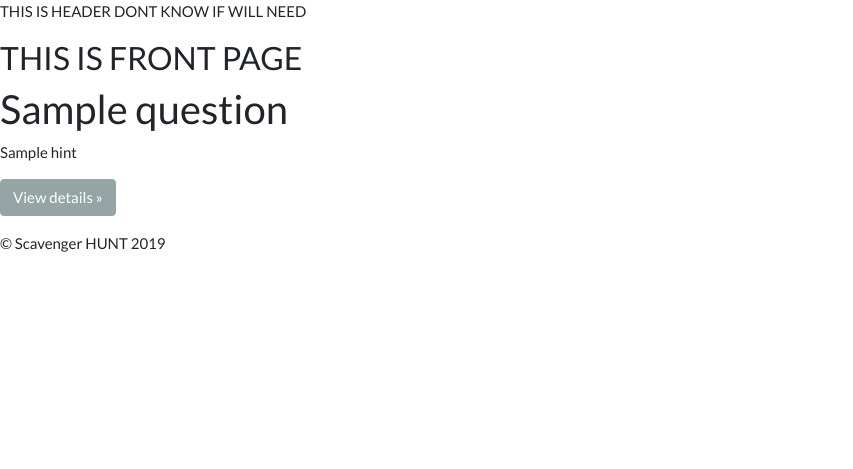
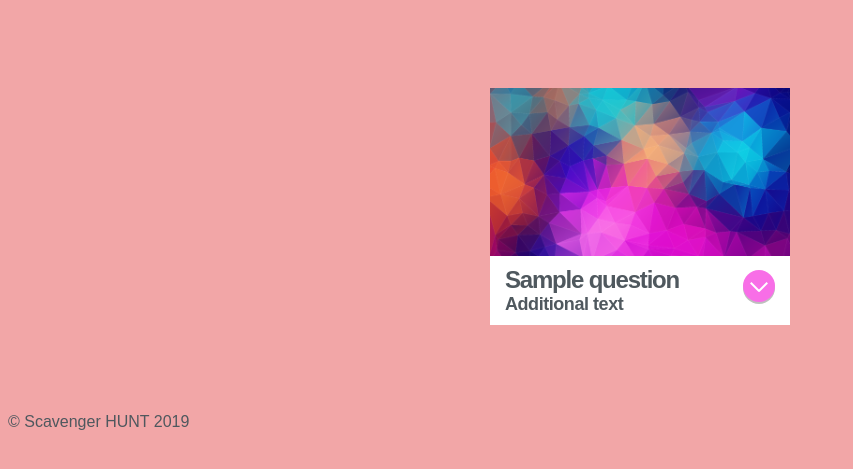
Before and after one commit to justinasc/scavenger-hunt, a PHP site: the page made by templates/frontpage.php in a window 1280 px wide. Shown: the top 469 px of the page, without its empty margins (0-853 px from the left). Run offline with PHP 8.4, Linux system fonts and the light colour scheme; the template is opened without the code that fills it: most values are stand-ins (such as "Sample title", 1, 10 or a date in 2020); some libraries are stand-ins or nearby versions; some web fonts are replaced.

Commit message:
Added question template, getting single question and ui

```diff
--- /dev/null
+++ b/css/style.css
@@ -0,0 +1,201 @@
+@font-face {
+    font-family: 'Source Sans Pro';
+    font-style: normal;
+    font-weight: 200;
+    src: local('Source Sans Pro ExtraLight'), local('SourceSansPro-ExtraLight'), url(https://fonts.gstatic.com/s/sourcesanspro/v13/6xKydSBYKcSV-LCoeQqfX1RYOo3i94_wlxdr.ttf) format('truetype');
+  }
+  @font-face {
+    font-family: 'Source Sans Pro';
+    font-style: normal;
+    font-weight: 300;
+    src: local('Source Sans Pro Light'), local('SourceSansPro-Light'), url(https://fonts.gstatic.com/s/sourcesanspro/v13/6xKydSBYKcSV-LCoeQqfX1RYOo3ik4zwlxdr.ttf) format('truetype');
+  }
+  @font-face {
+    font-family: 'Source Sans Pro';
+    font-style: normal;
+    font-weight: 400;
+    src: local('Source Sans Pro Regular'), local('SourceSansPro-Regular'), url(https://fonts.gstatic.com/s/sourcesanspro/v13/6xK3dSBYKcSV-LCoeQqfX1RYOo3qOK7g.ttf) format('truetype');
+  }
+  @font-face {
+    font-family: 'Source Sans Pro';
+    font-style: normal;
+    font-weight: 600;
+    src: local('Source Sans Pro SemiBold'), local('SourceSansPro-SemiBold'), url(https://fonts.gstatic.com/s/sourcesanspro/v13/6xKydSBYKcSV-LCoeQqfX1RYOo3i54rwlxdr.ttf) format('truetype');
+  }
+  @font-face {
+    font-family: 'Source Sans Pro';
+    font-style: normal;
+    font-weight: 700;
+    src: local('Source Sans Pro Bold'), local('SourceSansPro-Bold'), url(https://fonts.gstatic.com/s/sourcesanspro/v13/6xKydSBYKcSV-LCoeQqfX1RYOo3ig4vwlxdr.ttf) format('truetype');
+  }
+  @font-face {
+    font-family: 'Source Sans Pro';
+    font-style: normal;
+    font-weight: 900;
+    src: local('Source Sans Pro Black'), local('SourceSansPro-Black'), url(https://fonts.gstatic.com/s/sourcesanspro/v13/6xKydSBYKcSV-LCoeQqfX1RYOo3iu4nwlxdr.ttf) format('truetype');
+  }
+  body {
+    background: #f2a6a7;
+    color: #4f585e;
+    font-family: 'Source Sans Pro', sans-serif;
+    text-rendering: optimizeLegibility;
+  }
+  a.btn {
+    background: #f86ee7;
+    border-radius: 4px;
+    box-shadow: 0 2px 0px 0 rgba(0, 0, 0, 0.25);
+    color: #ffffff;
+    display: inline-block;
+    padding: 6px 30px 8px;
+    position: relative;
+    text-decoration: none;
+    transition: all 0.1s 0s ease-out;
+  }
+  .no-touch a.btn:hover {
+    background: #f03adf;
+    box-shadow: 0px 8px 2px 0 rgba(0, 0, 0, 0.075);
+    -webkit-transform: translateY(-2px);
+            transform: translateY(-2px);
+    transition: all 0.25s 0s ease-out;
+  }
+  .no-touch a.btn:active,
+  a.btn:active {
+    background: #f03adf;
+    box-shadow: 0 1px 0px 0 rgba(255, 255, 255, 0.25);
+    -webkit-transform: translate3d(0, 1px, 0);
+            transform: translate3d(0, 1px, 0);
+    transition: all 0.025s 0s ease-out;
+  }
+  div.cards {
+    margin: 80px auto;
+    max-width: 960px;
+    text-align: center;
+  }
+  div.card {
+    background: #ffffff;
+    display: inline-block;
+    margin: 8px;
+    max-width: 300px;
+    -webkit-perspective: 1000;
+            perspective: 1000;
+    position: relative;
+    text-align: left;
+    transition: all 0.3s 0s ease-in;
+    z-index: 1;
+  }
+  div.card img {
+    max-width: 300px;
+  }
+  div.card div.card-title {
+    background: #ffffff;
+    padding: 6px 15px 10px;
+    position: relative;
+    z-index: 0;
+  }
+  div.card div.card-title a.toggle-info {
+    border-radius: 32px;
+    height: 32px;
+    padding: 0;
+    position: absolute;
+    right: 15px;
+    top: 10px;
+    width: 32px;
+  }
+  div.card div.card-title a.toggle-info span {
+    background: #ffffff;
+    display: block;
+    height: 2px;
+    position: absolute;
+    top: 16px;
+    transition: all 0.15s 0s ease-out;
+    width: 12px;
+  }
+  div.card div.card-title a.toggle-info span.left {
+    right: 14px;
+    -webkit-transform: rotate(45deg);
+            transform: rotate(45deg);
+  }
+  div.card div.card-title a.toggle-info span.right {
+    left: 14px;
+    -webkit-transform: rotate(-45deg);
+            transform: rotate(-45deg);
+  }
+  div.card div.card-title h2 {
+    font-size: 24px;
+    font-weight: 700;
+    letter-spacing: -0.05em;
+    margin: 0;
+    padding: 0;
+  }
+  div.card div.card-title h2 small {
+    display: block;
+    font-size: 18px;
+    font-weight: 600;
+    letter-spacing: -0.025em;
+  }
+  div.card div.card-description {
+    padding: 0 15px 10px;
+    position: relative;
+    font-size: 14px;
+  }
+  div.card div.card-actions {
+    box-shadow: 0 2px 0px 0 rgba(0, 0, 0, 0.075);
+    padding: 10px 15px 20px;
+    text-align: center;
+  }
+  div.card div.card-flap {
+    background: #d9d9d9;
+    position: absolute;
+    width: 100%;
+    -webkit-transform-origin: top;
+            transform-origin: top;
+    -webkit-transform: rotateX(-90deg);
+            transform: rotateX(-90deg);
+  }
+  div.card div.flap1 {
+    transition: all 0.3s 0.3s ease-out;
+    z-index: -1;
+  }
+  div.card div.flap2 {
+    transition: all 0.3s 0s ease-out;
+    z-index: -2;
+  }
+  div.cards.showing div.card {
+    cursor: pointer;
+    opacity: 0.6;
+    -webkit-transform: scale(0.88);
+            transform: scale(0.88);
+  }
+  .no-touch div.cards.showing div.card:hover {
+    opacity: 0.94;
+    -webkit-transform: scale(0.92);
+            transform: scale(0.92);
+  }
+  div.card.show {
+    opacity: 1 !important;
+    -webkit-transform: scale(1) !important;
+            transform: scale(1) !important;
+  }
+  div.card.show div.card-title a.toggle-info {
+    background: #f86ee7 !important;
+  }
+  div.card.show div.card-title a.toggle-info span {
+    top: 15px;
+  }
+  div.card.show div.card-title a.toggle-info span.left {
+    right: 10px;
+  }
+  div.card.show div.card-title a.toggle-info span.right {
+    left: 10px;
+  }
+  div.card.show div.card-flap {
+    background: #ffffff;
+    -webkit-transform: rotateX(0deg);
+            transform: rotateX(0deg);
+  }
+  div.card.show div.flap1 {
+    transition: all 0.3s 0s ease-out;
+  }
+  div.card.show div.flap2 {
+    transition: all 0.3s 0.2s ease-out;
+  }
--- a/templates/frontpage.php
+++ b/templates/frontpage.php
@@ -1,16 +1,30 @@
 <?php include 'inc/header.php';?>
 
-<h3>THIS IS FRONT PAGE</h3>
-
-<?php foreach($questions as $question): ?>
-    <div class="row">
-      <div class="col-md-12">
-        <h2><?php echo $question->question; ?></h2>
-        <p><?php echo $question->hint; ?></p>
-        <p><a class="btn btn-secondary" href="job.php?id=<?php echo $job->id; ?>" role="button">View details &raquo;</a></p>
+<div class="cards">
+  <?php foreach($questions as $question): ?>
+    <div class="card">
+      <img class="card__image" src="images/post-background.png" alt="wave" />
+      <div class="card-title">
+        <a href="#" class="toggle-info btn">
+          <span class="left"></span>
+          <span class="right"></span>
+        </a>
+        <h2><?php echo $question->question; ?>
+        <small>Additional text</small>
+        </h2>
       </div>
-
+      <div class="card-flap flap1">
+      <div class="card-description">
+        Some more text?
+      </div>
+      <div class="card-flap flap2">
+        <div class="card-actions">
+          <a href="http://localhost/treasure-hunt/question.php?id=<?php echo $question->id; ?>" class="btn" target="_self">Question</a>
+        </div>
+      </div>
     </div>
-<?php endforeach; ?>
+    </div>
+  <?php endforeach; ?>
+</div>
 
 <?php include 'inc/footer.php';?>
--- a/templates/inc/header.php
+++ b/templates/inc/header.php
@@ -4,10 +4,11 @@
     <meta charset="UTF-8">
     <meta name="viewport" content="width=device-width, initial-scale=1.0">
     <meta http-equiv="X-UA-Compatible" content="ie=edge">
-    <link rel="stylesheet" href="https://bootswatch.com/4/flatly/bootstrap.min.css">
-    <link rel="stylesheet" href="css/styles.css">
+    <!-- <link rel="stylesheet" href="https://bootswatch.com/4/flatly/bootstrap.min.css"> -->
+    <link rel="stylesheet" href="css/style.css">
+    <script src="//cdnjs.cloudflare.com/ajax/libs/jquery/2.1.3/jquery.min.js"></script>
+    <script src="//cdnjs.cloudflare.com/ajax/libs/modernizr/2.8.3/modernizr.min.js"></script>
+    <script src="js/script.js"></script>
     <title><?php echo SITE_TITLE; ?></title>
 </head>
 <body>
-
-<p>THIS IS HEADER DONT KNOW IF WILL NEED</p>
```
Also changed, not shown: js/script.js (added, +44 -0 lines), lib/Question.php (+11 -0 lines), question.php (added, +12 -0 lines), templates/question-single.php (added, +57 -0 lines), README.md, images/post-background.png (added).
